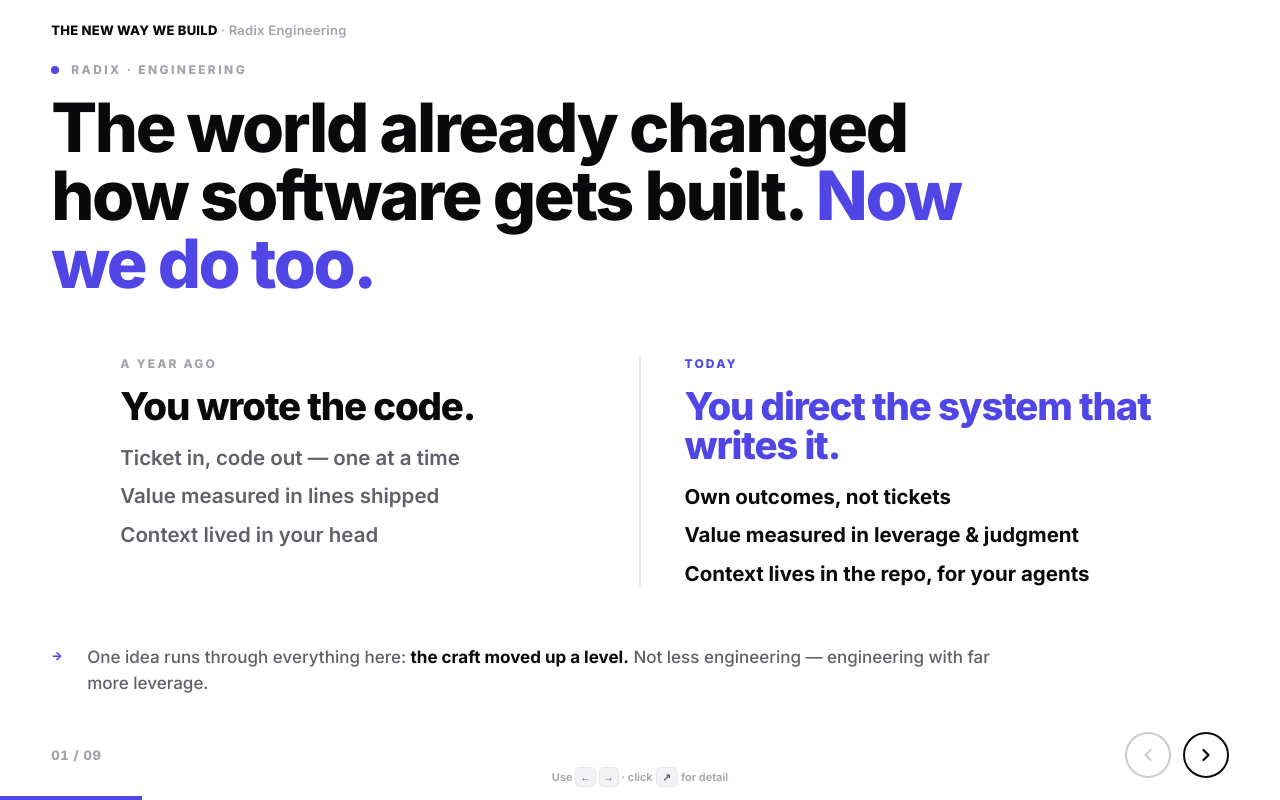
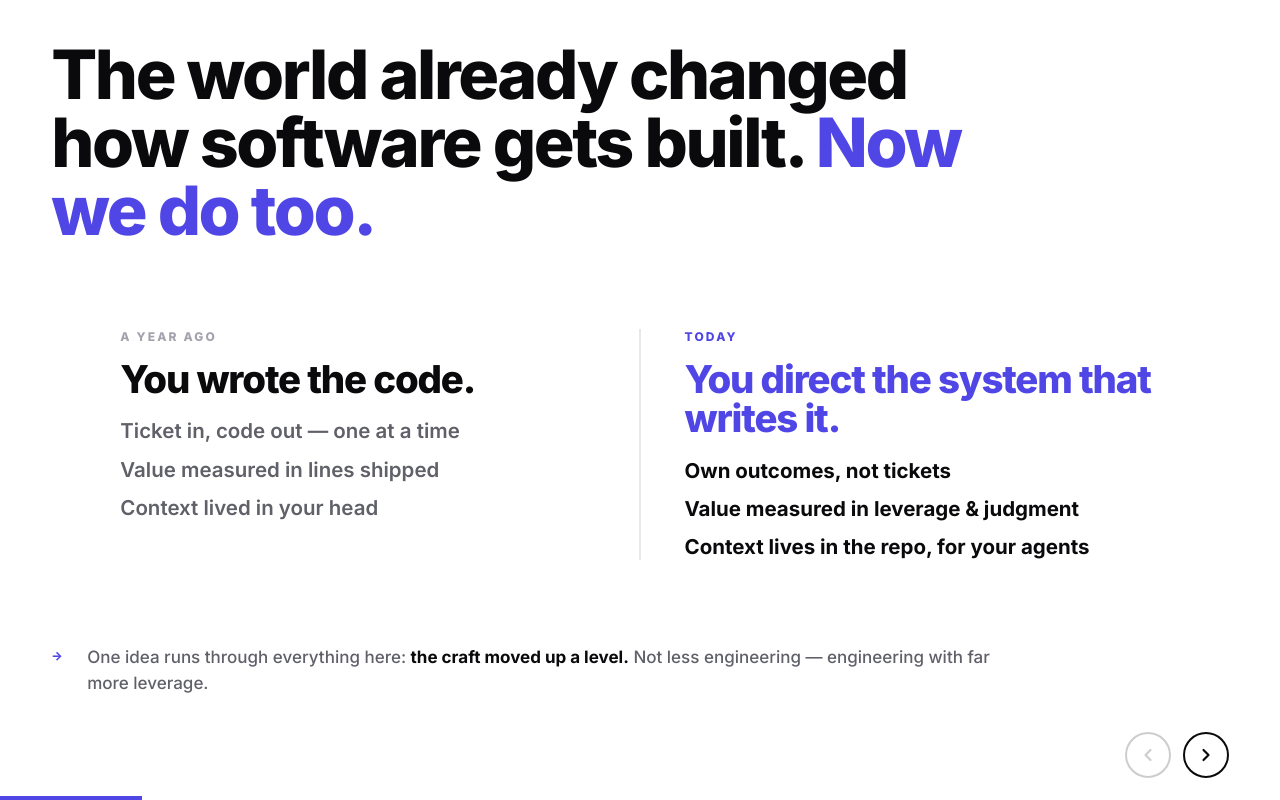
Before and after one commit to agonfetiu/agentic-workflow-demo, a plain HTML site: page mindset-shift.html in a window 1280 px wide. Drawn offline with Linux system fonts and the light colour scheme.

Commit message:
Strip chrome: remove top bar, hook eyebrow, counter, keyboard hint
Co-Authored-By: Claude Opus 4.8 (1M context) <noreply@anthropic.com>

```diff
--- a/mindset-shift.html
+++ b/mindset-shift.html
@@ -21,11 +21,6 @@
     -webkit-font-smoothing:antialiased; text-rendering:optimizeLegibility;
     display:flex; flex-direction:column;
   }
-
-  /* ---- top bar ---- */
-  .topbar{display:flex;align-items:center;padding:22px clamp(24px,4vw,56px) 0;flex-shrink:0}
-  .brand{font-weight:800;font-size:13px;letter-spacing:.02em;color:var(--ink)}
-  .brand .b2{color:var(--faint);font-weight:600}
 
   /* ---- deck / slides ---- */
   .deck{flex:1;position:relative;min-height:0}
@@ -122,8 +117,7 @@
   .mrow .mt code{font-family:var(--mono);font-size:.82em;font-weight:700}
 
   /* ---- nav ---- */
-  .nav{display:flex;align-items:center;justify-content:space-between;padding:12px clamp(24px,4vw,56px) 22px;flex-shrink:0}
-  .counter{font-size:13px;font-weight:800;color:var(--faint);font-variant-numeric:tabular-nums;letter-spacing:.05em}
+  .nav{display:flex;align-items:center;justify-content:flex-end;padding:12px clamp(24px,4vw,56px) 22px;flex-shrink:0}
   .arrows{display:flex;gap:12px}
   .arrow{width:46px;height:46px;border-radius:50%;background:#fff;border:2px solid var(--ink);color:var(--ink);
          display:grid;place-items:center;cursor:pointer;transition:.15s}
@@ -131,8 +125,6 @@
   .arrow:disabled{opacity:.2;cursor:default;background:#fff;color:var(--ink)}
   .arrow svg{width:20px;height:20px}
   .prog{position:fixed;left:0;bottom:0;height:4px;background:var(--accent);width:11%;transition:width .45s cubic-bezier(.2,.9,.3,1)}
-  .hint{position:fixed;bottom:16px;left:50%;transform:translateX(-50%);font-size:11px;color:var(--faint);font-weight:600}
-  .kbd{font-family:var(--mono);font-size:10.5px;background:#f2f2f5;border:1px solid var(--line);border-radius:5px;padding:2px 6px;color:var(--sub)}
 
   /* ---- modal ---- */
   .overlay{position:fixed;inset:0;background:rgba(255,255,255,.78);backdrop-filter:blur(7px);z-index:50;
@@ -164,16 +156,11 @@
 </style>
 </head>
 <body>
-  <div class="topbar">
-    <div class="brand">THE NEW WAY WE BUILD <span class="b2">· Radix Engineering</span></div>
-  </div>
-
   <div class="deck" id="deck">
 
     <!-- 1 — HOOK -->
     <section class="slide active">
       <div>
-        <div class="eyebrow"><span class="dot"></span> Radix · Engineering</div>
         <h1>The world already changed how software gets built. <span class="accent">Now we do too.</span></h1>
       </div>
       <div class="stage">
@@ -360,7 +347,6 @@
   </div>
 
   <div class="nav">
-    <span class="counter" id="counter">01 / 09</span>
     <div class="arrows">
       <button class="arrow" id="prev" aria-label="Previous">
         <svg viewBox="0 0 24 24" fill="none" stroke="currentColor" stroke-width="2.6" stroke-linecap="round" stroke-linejoin="round"><path d="M15 18l-6-6 6-6"/></svg>
@@ -371,7 +357,6 @@
     </div>
   </div>
   <div class="prog" id="prog"></div>
-  <div class="hint">Use <span class="kbd">←</span> <span class="kbd">→</span> · click <span class="kbd">↗</span> for detail</div>
 
   <!-- ============ MODAL ============ -->
   <div class="overlay" id="overlay">
@@ -493,15 +478,12 @@
   const slides = Array.from(document.querySelectorAll('.slide'));
   const prev = document.getElementById('prev');
   const next = document.getElementById('next');
-  const counter = document.getElementById('counter');
   const prog = document.getElementById('prog');
   let i = 0;
-  const pad = n => String(n).padStart(2, '0');
 
   function go(n){
     i = Math.max(0, Math.min(slides.length - 1, n));
     slides.forEach((s, k) => s.classList.toggle('active', k === i));
-    counter.textContent = pad(i + 1) + ' / ' + pad(slides.length);
     prog.style.width = ((i + 1) / slides.length * 100) + '%';
     prev.disabled = i === 0;
     next.disabled = i === slides.length - 1;
```
